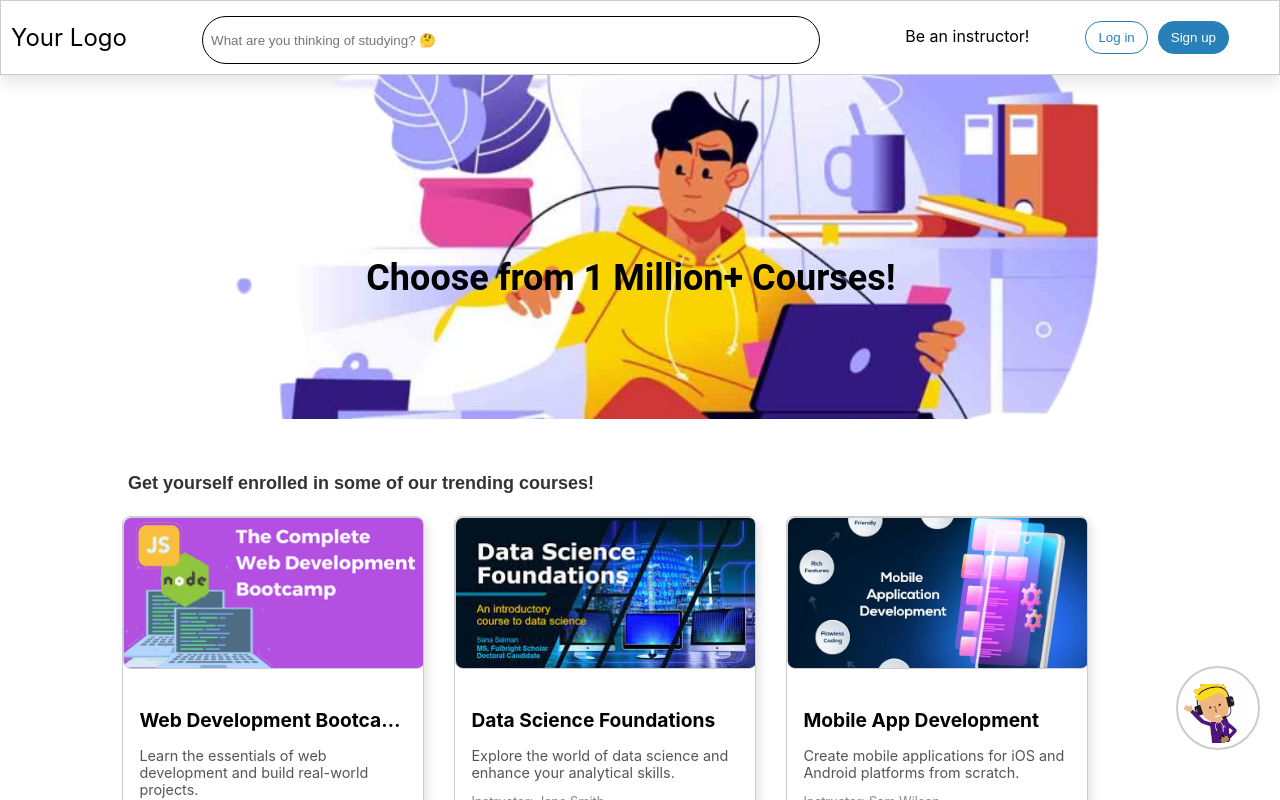
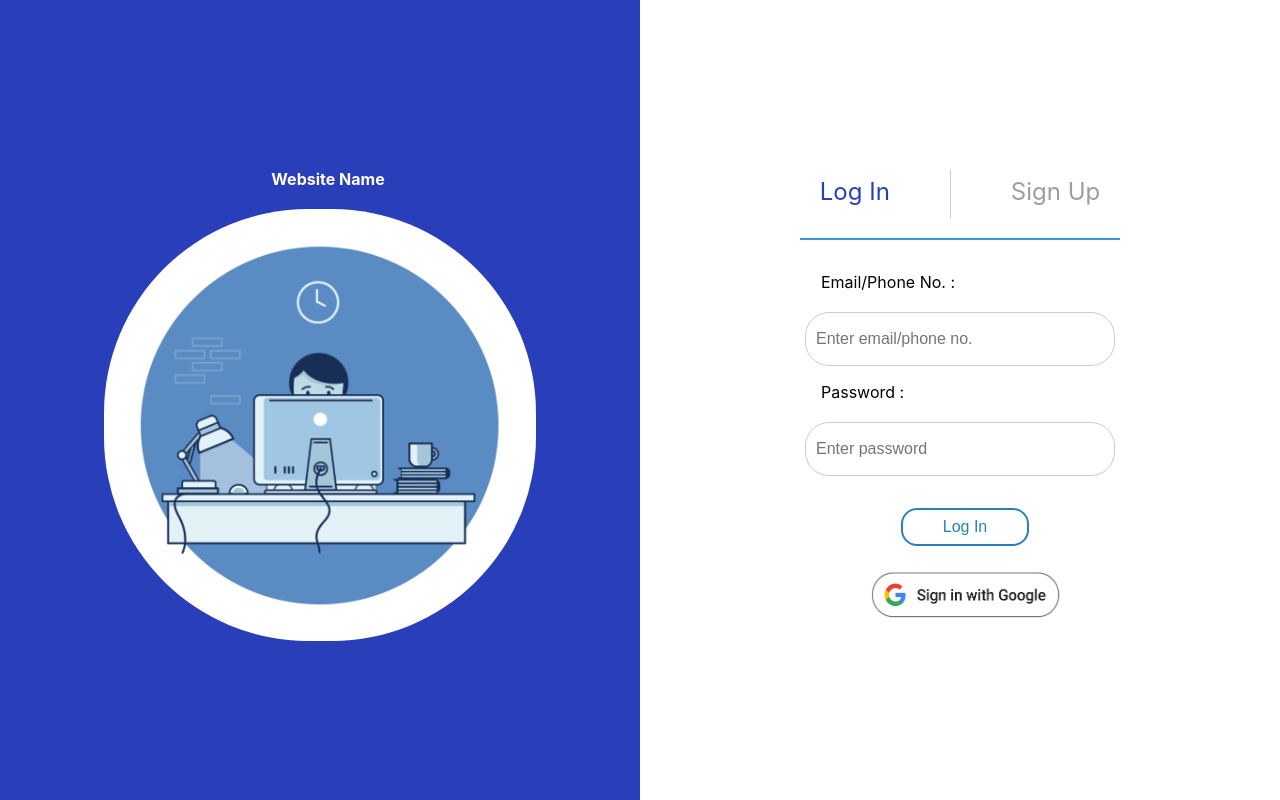
Before and after one commit to akarshitchauhan/minor-project-2, a React (Create React App) app in the folder front-end/: page /login in a window 1280 px wide. Shown: the top 800 px of the page. Built offline with nearby package versions, Linux system fonts and the light colour scheme.

Commit message:
update
update

```diff
--- a/front-end/src/App.css
+++ b/front-end/src/App.css
@@ -1,7 +1,7 @@
-App.css
+
 
 .top-navbar {
-  background-color: #fff;
+  background-color: #F0F8FF;
   color: black;
   padding: 10px;
   display: flex;
--- a/front-end/src/App.js
+++ b/front-end/src/App.js
@@ -2,12 +2,13 @@
 
 import React from "react";
 import HomePage from "./pages/HomePage";
+import LoginPage from "./pages/LoginPage";
 import { createBrowserRouter, RouterProvider } from "react-router-dom";
 import "./App.css"; // Import your CSS file for styling
 
 const router = createBrowserRouter ([
   {path: '/', element: <HomePage />},
-  {path: '/login', element: <HomePage />},
+  {path: '/login', element: <LoginPage />},
 ]);
 
 function App() {
--- a/front-end/src/components/TopNavbar.css
+++ b/front-end/src/components/TopNavbar.css
@@ -26,7 +26,7 @@
     height: 30px;
     margin-top: 5px;
     padding: 8px;
-    border: 1.3px solid black;
+    border: 1.3px solid #fff;
     border-radius: 24px;
   }
 
@@ -34,7 +34,7 @@
     background-color: white;
     color: black;
     padding: 8px 12px;
-    border: 1px solid black;
+    border: 1.5px solid black;
     border-radius: 4px;
     cursor: pointer;
     transition: background-color 0.3s ease;
@@ -42,6 +42,12 @@
 
   .search-bar button:hover {
     background-color: rgb(215, 233, 245);
+  }
+
+  .search-box {
+    color: #ccc;
+    font-size: 16px;
+    position: relative;
   }
 
   .button-cont a {
@@ -73,10 +79,10 @@
   } */
 
   .login-button{
-    padding: 8px 12px;
-    border: 1px solid #2980b9;
+    padding: 0.5rem 1rem;
+    border: 2px solid #2980b9;
     color: #2980b9;
-    border-radius: 16px;
+    border-radius: 1em;
     margin-left: 40px;
     cursor: pointer;
     background-color: white;
@@ -86,13 +92,12 @@
   .login-button:hover {
     background-color: #293fb9;
     color: white;
-    transform: translateX(5px) scale(1.1);
   }
 
   .signup-button{
-    padding: 8px 12px;
-    border: 1px solid #2980b9;
-    border-radius: 16px;
+    padding: 0.5rem 1rem;
+    border: 2px solid #2980b9;
+    border-radius: 1em;
     margin-right: 40px;
     margin-left: 10px;
     cursor: pointer;
@@ -103,7 +108,6 @@
 
   .signup-button:hover{
     background-color: #293fb9;
-    transform: translateX(5px) scale(1.1);
   }
 
   @media only screen and (max-width: 768px) {
--- a/front-end/src/components/TopNavbar.js
+++ b/front-end/src/components/TopNavbar.js
@@ -1,11 +1,14 @@
 // TopNavbar.js
 
 import React, { useState, useEffect } from 'react';
+import { useNavigate } from 'react-router-dom';
 import './TopNavbar.css';
 
 const TopNavbar = () => {
-  const phrases = ["What's on your mind today? 🤔", "What are you thinking of studying? 🤔", "What's your area of interest? 🤔"];
+  const phrases = ["  What's on your mind today? 🤔", "  What are you thinking of studying? 🤔", "   What's your area of interest? 🤔"];
   const [currentPhraseIndex, setCurrentPhraseIndex] = useState(0);
+
+  const navigate = useNavigate();
 
   const handleSearch = (event) => {
     if (event.key === 'Enter') {
@@ -13,6 +16,11 @@ const TopNavbar = () => {
       console.log('Search:', event.target.value);
       // You can replace the console.log with your actual search functionality
     }
+  };
+
+  const handleLogin = () => {
+    // Call the navigate function to redirect to another page (replace '/login' with your desired path)
+    navigate('/login');
   };
 
   useEffect(() => {
@@ -28,6 +36,7 @@ const TopNavbar = () => {
       <div className="logo">Your Logo</div>
       <div className="search-bar">
         <input
+          className="search-box"
           type="text"
           placeholder={phrases[currentPhraseIndex]}
           onKeyDown={handleSearch}
@@ -35,7 +44,7 @@ const TopNavbar = () => {
       </div>
       <div className="button-cont">
         <a href="https://">Be an instructor!</a>
-        <button className="login-button">Log in</button>
+        <button className="login-button" onClick={handleLogin}>Log in</button>
         <button className="signup-button">Sign up</button>
       </div>
     </nav>
--- a/front-end/src/pages/LoginPage.css
+++ b/front-end/src/pages/LoginPage.css
@@ -0,0 +1,251 @@
+/* Add these styles to your existing LoginPage.css file */
+
+.container {
+  display: flex;
+  height: 100vh;
+}
+
+.leftSide {
+  flex: 1;
+  background-color: #293fb9;
+  color: #fff;
+  display: flex;
+  flex-direction: column;
+  justify-content: center;
+  align-items: center;
+}
+
+#text {
+  color: white;
+}
+
+.heading {
+  font-size: 2em;
+  margin-bottom: 20px;
+}
+
+.logo {
+  width: 18em;
+  height: auto;
+  border-radius: 8.5em;
+}
+
+
+.rightSide {
+  flex: 1;
+  display: flex;
+  flex-direction: column;
+  justify-content: center;
+  align-items: center;
+}
+
+.innerRight{
+  flex: 1;
+  display: flex;
+  flex-direction: column;
+  justify-content: center;
+  align-items: center;
+}
+
+.sideBySide {
+  display: flex;
+  justify-content: space-between;
+  margin-bottom: 20px;
+}
+
+.formHeading {
+  font-size: 1.5em;
+  color: #9e9c9c;
+  margin-right: 2.5em;
+  margin-left: 2.5em;
+  margin-top: 0.3em;
+  cursor: pointer;
+}
+
+.clickedlogin {
+  color: #293fb9;
+}
+
+.clickedsignup {
+  color: #293fb9;
+}
+
+.line {
+  width: 1px;
+  height: 3em;
+  background-color: #ccc;
+  align-items: center;
+  justify-content: space-between;
+}
+
+.lineBelow {
+  width: 80%;
+  height: 2px;
+  background-color: #3498db;
+  align-items: center;
+  justify-content: space-between;
+  margin-bottom: 2em;
+}
+
+.heading{
+  font-size: 1em;
+  margin-left: 1em;
+}
+
+.searchbar {
+  display: flex;
+  align-items: center;
+}
+
+.searchbar input {
+  width: 18em;
+  height: 2em;
+  border: 1px solid #ccc;
+  margin-bottom: 1em;
+  border-radius: 24px;
+}
+
+.searchbar button {
+  background-color: white;
+  color: black;
+  padding: 8px 12px;
+  border: 1.5px solid black;
+  border-radius: 4px;
+  cursor: pointer;
+  transition: background-color 0.3s ease;
+}
+
+.searchbox {
+  color: black;
+  font-size: 16px;
+  position: relative;
+}
+
+.signup-inner{
+  max-height: 400px;
+  overflow-y: auto;
+  scrollbar-width: thin;
+  scrollbar-color: transparent transparent;
+}
+
+.signup-inner::-webkit-scrollbar {
+  width: 5px;
+}
+
+.signup-inner::-webkit-scrollbar-thumb {
+  background-color: transparent;
+}
+
+.signup-inner:hover::-webkit-scrollbar-thumb {
+  background-color: #3498db;
+}
+
+.buttoncnt{
+  flex-direction: column;
+  align-items: center;
+  justify-content: center;
+}
+
+.button{
+  width: 8em;
+  font-size: 1em;
+  padding: 0.5rem 1rem;
+  border: 2px solid #2980b9;
+  color: #2980b9;
+  border-radius: 1em;
+  margin-top: 1em;
+  margin-left: 6em;
+  cursor: pointer;
+  background-color: white;
+  transition: background-color 0.3s ease;
+}
+
+.button:hover {
+  background-color: #293fb9;
+  color: white;
+}
+
+.google{
+  margin-top: 1em;
+  margin-left: 4em;
+  width: 12em;
+  height: 4em;
+}
+
+.google:hover{
+  transform: translateX(5px) scale(1.1);
+}
+
+.formGroup {
+  margin-bottom: 20px;
+}
+
+label {
+  display: block;
+  font-size: 1em;
+  margin-bottom: 5px;
+  color: #555; /* Adjust label color */
+}
+
+input {
+  width: 100%;
+  padding: 10px;
+  font-size: 1em;
+  border: 1px solid #ccc; /* Add border for input */
+  border-radius: 4px; /* Add border-radius for input */
+}
+
+.loginButton {
+  background-color: #3498db;
+  color: #fff;
+  padding: 10px;
+  font-size: 1em;
+  cursor: pointer;
+  border: none;
+  border-radius: 4px;
+}
+
+.loginButton:hover {
+  background-color: #2980b9;
+}
+
+.orSeparator {
+  margin: 10px 0;
+  text-align: center;
+  font-size: 1em;
+  color: #555;
+}
+
+.googleLoginButton {
+  background-color: #dd4b39;
+  color: #fff;
+  padding: 10px;
+  font-size: 1em;
+  margin-left: 1.5em;
+  cursor: pointer;
+  border: none;
+  border-radius: 4px;
+}
+
+.googleLoginButton:hover {
+  background-color: #c23321;
+}
+
+.toggleLink {
+  color: #3498db;
+  cursor: pointer;
+  text-decoration: underline;
+}
+
+.formToggle {
+  margin-top: 20px;
+  text-align: center;
+  font-size: 1em;
+  color: #555;
+}
+
+@media only screen and (max-width: 768px) {
+  .type-animation-wrapper {
+    font-size: 1.5em;
+  }
+}
--- a/front-end/src/pages/LoginPage.js
+++ b/front-end/src/pages/LoginPage.js
@@ -0,0 +1,179 @@
+import React, { useState } from "react";
+import "./LoginPage.css";
+
+const LoginPage = () => {
+  const [isLoginForm, setIsLoginForm] = useState(true);
+  const [isLoginClicked, setIsLoginClicked] = useState(true);
+  const [isSignupClicked, setIsSignupClicked] = useState(false);
+
+  const handleGoogleLogin = () => {
+    // Handle Google login functionality
+  };
+
+  const handleFormToggle = () => {
+    setIsLoginForm(!isLoginForm);
+  };
+
+  const handleLoginButtonClick = () => {
+    setIsLoginClicked(true);
+    setIsSignupClicked(false);
+    // Add your login functionality here
+  };
+
+  const handleSignupButtonClick = () => {
+    setIsLoginClicked(false);
+    setIsSignupClicked(true);
+    // Add your signup functionality here
+  };
+
+  return (
+    <div className="container">
+      <div className="leftSide">
+        <h1 className="heading">Website Name</h1>
+        <img src="/images/login.gif" alt="Logo" className="logo" />
+      </div>
+      <div className="rightSide">
+        <div className="innerRight">
+          <div className="sideBySide">
+            <span
+              className={`formHeading ${isLoginClicked ? "clickedlogin" : ""}`}
+              onClick={() => {
+                handleLoginButtonClick();
+                handleFormToggle();
+              }}
+            >
+              Log In
+            </span>
+            <div className="line"></div>
+            <span
+              className={`formHeading ${
+                isSignupClicked ? "clickedsignup" : ""
+              }`}
+              onClick={() => {
+                handleSignupButtonClick();
+                handleFormToggle();
+              }}
+            >
+              Sign Up
+            </span>
+          </div>
+          <div className="lineBelow"></div>
+          {/* Your login/signup form components go here */}
+
+          {isLoginForm ? (
+            <div>
+              <div className="heading">Email/Phone No. : </div>
+              <div className="searchbar">
+                <input
+                  className="searchbox"
+                  type="text"
+                  placeholder="Enter email/phone no."
+                />
+              </div>
+              <div className="heading">Password : </div>
+              <div className="searchbar">
+                <input
+                  className="searchbox"
+                  type="password"
+                  placeholder="Enter password"
+                />
+              </div>
+              <div className="buttoncnt">
+                <button className="button">Log In</button>
+              </div>
+              <div className="buttoncnt">
+                <img src="/images/google.png" alt="Logo" className="google" />
+              </div>
+            </div>
+          ) : (
+            <div>
+              <div className="signup-inner">
+                <div className="heading">Full Name : </div>
+                <div className="searchbar">
+                  <input
+                    className="searchbox"
+                    type="text"
+                    placeholder="Enter your full name"
+                  />
+                </div>
+                <div className="heading">Email : </div>
+                <div className="searchbar">
+                  <input
+                    className="searchbox"
+                    type="text"
+                    placeholder="Enter your email"
+                  />
+                </div>
+                <div className="heading">Phone No. : </div>
+                <div className="searchbar">
+                  <input
+                    className="searchbox"
+                    type="number"
+                    placeholder="Enter your phone no."
+                  />
+                </div>
+                <div className="heading">Password : </div>
+                <div className="searchbar">
+                  <input
+                    className="searchbox"
+                    type="password"
+                    placeholder="Enter your password"
+                  />
+                </div>
+                <div className="heading">Re-type password : </div>
+                <div className="searchbar">
+                  <input
+                    className="searchbox"
+                    type="password"
+                    placeholder="Re-type your password"
+                  />
+                </div>
+              </div>
+              <div className="buttoncnt">
+                <button className="button">Sign Up</button>
+              </div>
+              <div className="buttoncnt">
+                <img src="/images/google.png" alt="Logo" className="google" />
+              </div>
+            </div>
+          )}
+
+          {/* <form>
+            <div className="formGroup">
+              <label htmlFor="emailPhone">Email/Phone No:</label>
+              <input
+                type="text"
+                id="emailPhone"
+                name="emailPhone"
+                placeholder="Enter your email/phone"
+                required
+              />
+            </div>
+            <div className="formGroup">
+              <label htmlFor="password">Password:</label>
+              <input
+                type="password"
+                id="password"
+                name="password"
+                placeholder="Enter your password"
+                required
+              />
+            </div>
+            <button type="submit" className="loginButton">
+              {isLoginForm ? "Log In" : "Sign Up"}
+            </button>
+            <button
+              type="button"
+              className="googleLoginButton"
+              onClick={handleGoogleLogin}
+            >
+              {isLoginForm ? "Log In" : "Sign Up"} with Google
+            </button>
+          </form> */}
+        </div>
+      </div>
+    </div>
+  );
+};
+
+export default LoginPage;
```
Also changed, not shown: front-end/public/images/google.png (added), front-end/public/images/login.gif (added).
